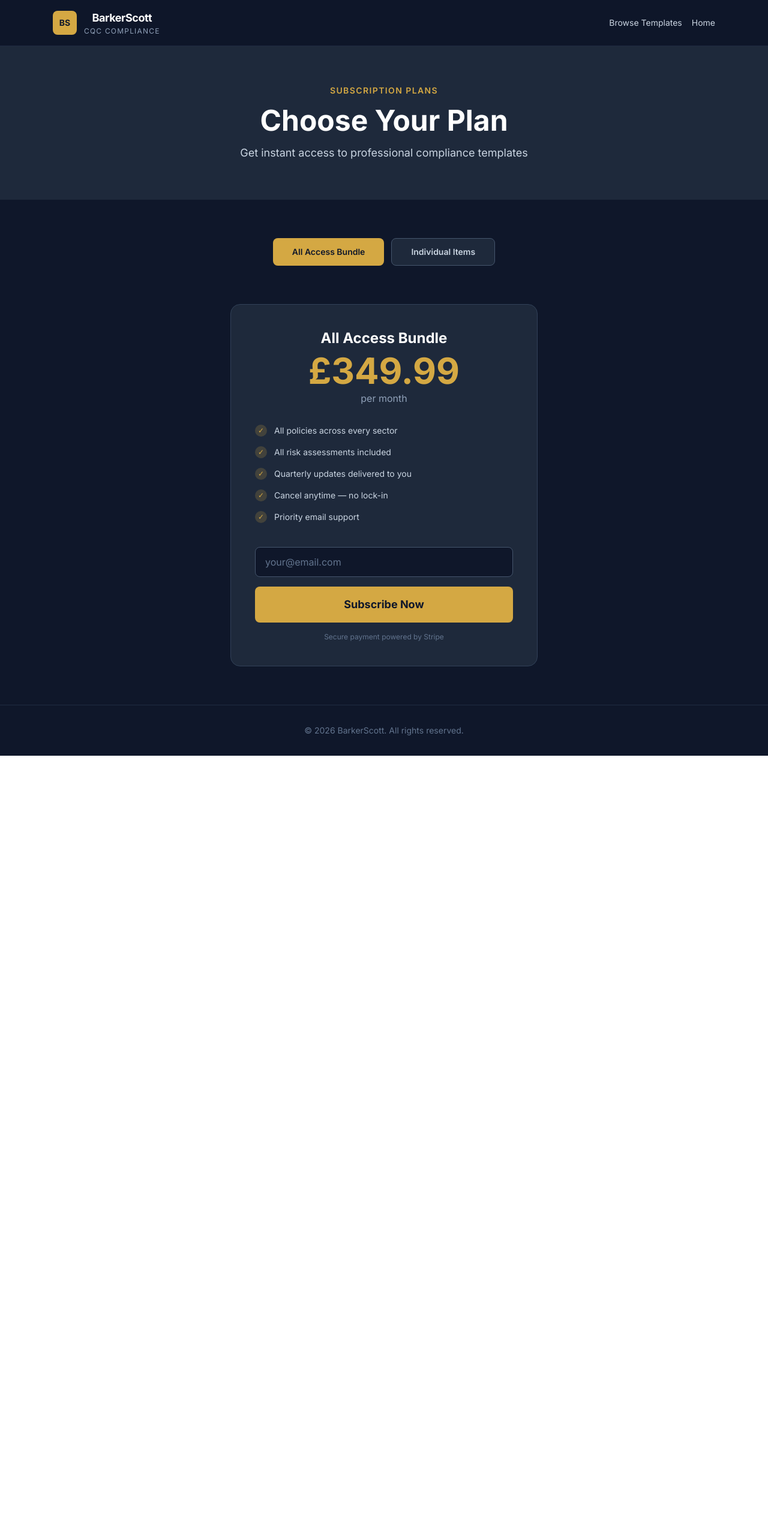
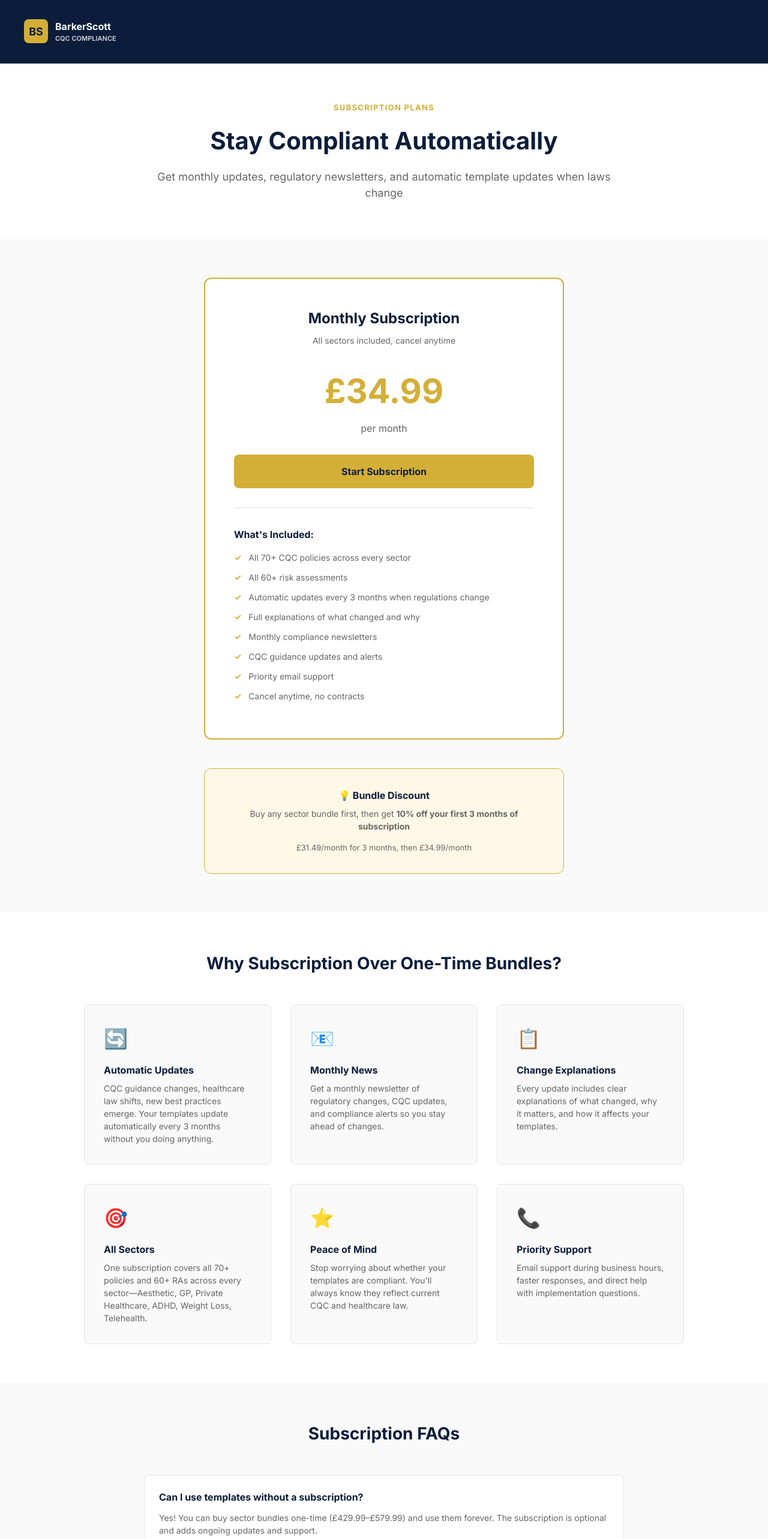
Before and after one commit to AScottCWC/barkerscott-web, a Next.js app: page /subscription in a window 1280 px wide. Shown: the top 2566 px of the page at 60% size. Before the commit the page ends 1260 px from the top, so only its background shows below. Built offline with nearby package versions, Linux system fonts and the light colour scheme.

Commit message:
Refactor SubscriptionPage layout and styles

```diff
--- a/app/subscription/page.tsx
+++ b/app/subscription/page.tsx
@@ -1,125 +1,278 @@
 'use client';
 
-import { useState } from 'react';
-import { useRouter } from 'next/navigation';
+import Link from 'next/link';
 
 export default function SubscriptionPage() {
-  const [email, setEmail] = useState('');
-  const [loading, setLoading] = useState(false);
-  const [error, setError] = useState('');
-  const [plan, setPlan] = useState<'bundle' | 'individual'>('bundle');
-  const router = useRouter();
-
-  const handleCheckout = async (e: React.FormEvent) => {
-    e.preventDefault();
-    setError('');
-    setLoading(true);
-    try {
-      const res = await fetch('/api/checkout', {
-        method: 'POST',
-        headers: { 'Content-Type': 'application/json' },
-        body: JSON.stringify({ email, plan }),
-      });
-      if (!res.ok) throw new Error('Checkout failed');
-      const { url } = await res.json();
-      if (url) router.push(url);
-    } catch (err: any) {
-      setError(err.message);
-    } finally {
-      setLoading(false);
-    }
-  };
-
   return (
-    <div className="min-h-screen bg-[#0f172a]">
-      {/* Nav */}
-      <nav className="border-b border-slate-700/50 bg-[#0f172a]/95 backdrop-blur-sm">
-        <div className="max-w-6xl mx-auto px-6 py-4 flex justify-between items-center">
-          <button onClick={() => router.push('/')} className="flex items-center gap-3">
-            <div className="w-10 h-10 bg-[#d4a843] rounded-lg flex items-center justify-center text-[#0f172a] font-bold text-sm">BS</div>
+    <div style={{ fontFamily: "'Inter', -apple-system, sans-serif", color: '#1a1a1a', minHeight: '100vh', backgroundColor: '#f9f9f9' }}>
+      {/* HEADER */}
+      <header style={{
+        backgroundColor: '#0B1D3A',
+        color: '#fff',
+        padding: '2rem 1.5rem',
+        borderBottom: '1px solid #1a2f4a'
+      }}>
+        <div style={{ maxWidth: '1200px', margin: '0 auto', display: 'flex', justifyContent: 'space-between', alignItems: 'center' }}>
+          <Link href="/" style={{ textDecoration: 'none' }}>
+            <div style={{ display: 'flex', alignItems: 'center', gap: '0.75rem', cursor: 'pointer' }}>
+              <div style={{ backgroundColor: '#D4AF37', color: '#0B1D3A', width: '40px', height: '40px', borderRadius: '8px', display: 'flex', alignItems: 'center', justifyContent: 'center', fontWeight: 'bold', fontSize: '18px' }}>BS</div>
               <div>
-              <div className="text-white font-bold text-lg tracking-tight">BarkerScott</div>
-              <div className="text-slate-400 text-xs tracking-widest uppercase">CQC Compliance</div>
-            </div>
-          </button>
-          <div className="flex items-center gap-4">
-            <button onClick={() => router.push('/policies')} className="text-slate-300 hover:text-white text-sm">Browse Templates</button>
-            <button onClick={() => router.push('/')} className="text-slate-300 hover:text-white text-sm">Home</button>
+                <div style={{ fontWeight: '700', fontSize: '16px' }}>BarkerScott</div>
+                <div style={{ fontSize: '11px', color: '#d1d5db', fontWeight: '600' }}>CQC COMPLIANCE</div>
               </div>
             </div>
-      </nav>
+          </Link>
+        </div>
+      </header>
 
-      {/* Hero */}
-      <div className="bg-[#1e293b] py-16">
-        <div className="max-w-4xl mx-auto px-6 text-center">
-          <p className="text-[#d4a843] text-sm font-semibold tracking-widest uppercase mb-4">Subscription Plans</p>
-          <h1 className="text-5xl font-bold text-white mb-4">Choose Your Plan</h1>
-          <p className="text-slate-300 text-lg">Get instant access to professional compliance templates</p>
+      {/* HERO */}
+      <section style={{ padding: '4rem 1.5rem', backgroundColor: '#fff', textAlign: 'center' }}>
+        <div style={{ maxWidth: '800px', margin: '0 auto' }}>
+          <div style={{ fontSize: '13px', fontWeight: '700', letterSpacing: '0.1em', color: '#D4AF37', marginBottom: '1rem', textTransform: 'uppercase' }}>
+            SUBSCRIPTION PLANS
+          </div>
+          <h1 style={{ fontSize: '2.5rem', fontWeight: '700', color: '#0B1D3A', marginBottom: '1rem' }}>
+            Stay Compliant Automatically
+          </h1>
+          <p style={{ fontSize: '18px', color: '#666' }}>
+            Get monthly updates, regulatory newsletters, and automatic template updates when laws change
+          </p>
+        </div>
+      </section>
+
+      {/* SUBSCRIPTION CARD */}
+      <section style={{ padding: '4rem 1.5rem', backgroundColor: '#f9f9f9' }}>
+        <div style={{ maxWidth: '600px', margin: '0 auto' }}>
+          <div style={{
+            backgroundColor: '#fff',
+            padding: '3rem',
+            borderRadius: '12px',
+            border: '2px solid #D4AF37',
+            textAlign: 'center'
+          }}>
+            <h2 style={{ fontSize: '24px', fontWeight: '700', color: '#0B1D3A', marginBottom: '0.5rem' }}>
+              Monthly Subscription
+            </h2>
+            <p style={{ fontSize: '14px', color: '#666', marginBottom: '2rem' }}>
+              All sectors included, cancel anytime
+            </p>
+
+            <div style={{ fontSize: '3.5rem', fontWeight: '700', color: '#D4AF37', marginBottom: '0.5rem' }}>
+              £34.99
+            </div>
+            <p style={{ fontSize: '16px', color: '#666', marginBottom: '2rem' }}>
+              per month
+            </p>
+
+            <button style={{
+              width: '100%',
+              backgroundColor: '#D4AF37',
+              color: '#0B1D3A',
+              padding: '1rem',
+              border: 'none',
+              borderRadius: '8px',
+              fontWeight: '700',
+              fontSize: '16px',
+              cursor: 'pointer',
+              marginBottom: '2rem'
+            }}>
+              Start Subscription
+            </button>
+
+            <div style={{ textAlign: 'left', borderTop: '1px solid #e5e5e5', paddingTop: '2rem' }}>
+              <h3 style={{ fontSize: '16px', fontWeight: '700', color: '#0B1D3A', marginBottom: '1rem' }}>
+                What's Included:
+              </h3>
+              <ul style={{ listStyle: 'none', padding: 0, margin: 0 }}>
+                {[
+                  'All 70+ CQC policies across every sector',
+                  'All 60+ risk assessments',
+                  'Automatic updates every 3 months when regulations change',
+                  'Full explanations of what changed and why',
+                  'Monthly compliance newsletters',
+                  'CQC guidance updates and alerts',
+                  'Priority email support',
+                  'Cancel anytime, no contracts'
+                ].map((item, i) => (
+                  <li key={i} style={{ display: 'flex', gap: '0.75rem', marginBottom: '0.75rem', fontSize: '14px', color: '#666' }}>
+                    <span style={{ color: '#D4AF37', fontWeight: '700' }}>✓</span>
+                    {item}
+                  </li>
+                ))}
+              </ul>
             </div>
           </div>
 
-      <div className="max-w-5xl mx-auto px-6 py-16">
-        {/* Plan Toggle */}
-        <div className="flex justify-center gap-3 mb-16">
-          <button onClick={() => setPlan('bundle')} className={`px-8 py-3 rounded-lg font-semibold text-sm transition ${plan === 'bundle' ? 'bg-[#d4a843] text-[#0f172a]' : 'bg-[#1e293b] text-slate-300 border border-slate-600 hover:border-[#d4a843]'}`}>
-            All Access Bundle
-          </button>
-          <button onClick={() => setPlan('individual')} className={`px-8 py-3 rounded-lg font-semibold text-sm transition ${plan === 'individual' ? 'bg-[#d4a843] text-[#0f172a]' : 'bg-[#1e293b] text-slate-300 border border-slate-600 hover:border-[#d4a843]'}`}>
-            Individual Items
-          </button>
+          {/* DISCOUNT OFFER */}
+          <div style={{ marginTop: '3rem', padding: '2rem', backgroundColor: '#fff8e6', borderRadius: '12px', border: '1px solid #D4AF37', textAlign: 'center' }}>
+            <h3 style={{ fontSize: '16px', fontWeight: '700', color: '#0B1D3A', marginBottom: '0.5rem' }}>
+              💡 Bundle Discount
+            </h3>
+            <p style={{ fontSize: '14px', color: '#666', marginBottom: '1rem' }}>
+              Buy any sector bundle first, then get <strong>10% off your first 3 months of subscription</strong>
+            </p>
+            <p style={{ fontSize: '13px', color: '#666' }}>
+              £31.49/month for 3 months, then £34.99/month
+            </p>
           </div>
+        </div>
+      </section>
 
-        {plan === 'bundle' ? (
-          <div className="max-w-lg mx-auto">
-            <div className="bg-[#1e293b] border border-slate-700 rounded-2xl p-10">
-              <div className="text-center mb-8">
-                <h2 className="text-2xl font-bold text-white mb-2">All Access Bundle</h2>
-                <div className="text-6xl font-bold text-[#d4a843] mb-1">£349.99</div>
-                <p className="text-slate-400">per month</p>
-              </div>
-              <div className="space-y-4 mb-10">
-                {['All policies across every sector', 'All risk assessments included', 'Quarterly updates delivered to you', 'Cancel anytime — no lock-in', 'Priority email support'].map((item) => (
-                  <div key={item} className="flex items-center gap-3">
-                    <div className="w-5 h-5 bg-[#d4a843]/20 rounded-full flex items-center justify-center flex-shrink-0">
-                      <span className="text-[#d4a843] text-xs">✓</span>
-                    </div>
-                    <span className="text-slate-300 text-sm">{item}</span>
+      {/* WHY SUBSCRIBE */}
+      <section style={{ padding: '4rem 1.5rem', backgroundColor: '#fff' }}>
+        <div style={{ maxWidth: '1000px', margin: '0 auto' }}>
+          <h2 style={{ fontSize: '28px', fontWeight: '700', color: '#0B1D3A', marginBottom: '3rem', textAlign: 'center' }}>
+            Why Subscription Over One-Time Bundles?
+          </h2>
+
+          <div style={{ display: 'grid', gridTemplateColumns: 'repeat(auto-fit, minmax(280px, 1fr))', gap: '2rem' }}>
+            {[
+              {
+                icon: '🔄',
+                title: 'Automatic Updates',
+                desc: 'CQC guidance changes, healthcare law shifts, new best practices emerge. Your templates update automatically every 3 months without you doing anything.'
+              },
+              {
+                icon: '📧',
+                title: 'Monthly News',
+                desc: 'Get a monthly newsletter of regulatory changes, CQC updates, and compliance alerts so you stay ahead of changes.'
+              },
+              {
+                icon: '📋',
+                title: 'Change Explanations',
+                desc: 'Every update includes clear explanations of what changed, why it matters, and how it affects your templates.'
+              },
+              {
+                icon: '🎯',
+                title: 'All Sectors',
+                desc: 'One subscription covers all 70+ policies and 60+ RAs across every sector—Aesthetic, GP, Private Healthcare, ADHD, Weight Loss, Telehealth.'
+              },
+              {
+                icon: '⭐',
+                title: 'Peace of Mind',
+                desc: 'Stop worrying about whether your templates are compliant. You\'ll always know they reflect current CQC and healthcare law.'
+              },
+              {
+                icon: '📞',
+                title: 'Priority Support',
+                desc: 'Email support during business hours, faster responses, and direct help with implementation questions.'
+              }
+            ].map((item, i) => (
+              <div key={i} style={{
+                padding: '2rem',
+                backgroundColor: '#f9f9f9',
+                borderRadius: '8px',
+                border: '1px solid #e5e5e5'
+              }}>
+                <div style={{ fontSize: '2rem', marginBottom: '1rem' }}>{item.icon}</div>
+                <h3 style={{ fontSize: '16px', fontWeight: '700', color: '#0B1D3A', marginBottom: '0.5rem' }}>
+                  {item.title}
+                </h3>
+                <p style={{ fontSize: '14px', color: '#666', margin: 0 }}>
+                  {item.desc}
+                </p>
               </div>
             ))}
           </div>
-              <form onSubmit={handleCheckout} className="space-y-4">
-                <input type="email" value={email} onChange={(e) => setEmail(e.target.value)} required placeholder="your@email.com" className="w-full px-4 py-3 bg-[#0f172a] border border-slate-600 rounded-lg text-white placeholder-slate-500 focus:outline-none focus:border-[#d4a843]" />
-                {error && <div className="bg-red-900/30 border border-red-700 text-red-300 px-4 py-3 rounded-lg text-sm">{error}</div>}
-                <button type="submit" disabled={loading} className="w-full bg-[#d4a843] hover:bg-[#c49a3a] text-[#0f172a] font-bold py-4 rounded-lg transition disabled:opacity-50 text-lg">
-                  {loading ? 'Processing...' : 'Subscribe Now'}
-                </button>
-              </form>
-              <p className="text-center text-slate-500 text-xs mt-4">Secure payment powered by Stripe</p>
+        </div>
+      </section>
+
+      {/* FAQ */}
+      <section style={{ padding: '4rem 1.5rem', backgroundColor: '#f9f9f9' }}>
+        <div style={{ maxWidth: '800px', margin: '0 auto' }}>
+          <h2 style={{ fontSize: '28px', fontWeight: '700', color: '#0B1D3A', marginBottom: '3rem', textAlign: 'center' }}>
+            Subscription FAQs
+          </h2>
+
+          <div style={{ display: 'flex', flexDirection: 'column', gap: '1rem' }}>
+            {[
+              {
+                q: 'Can I use templates without a subscription?',
+                a: 'Yes! You can buy sector bundles one-time (£429.99–£579.99) and use them forever. The subscription is optional and adds ongoing updates and support.'
+              },
+              {
+                q: 'How often do templates actually update?',
+                a: 'We review regulations every 3 months. If CQC guidance, healthcare law, or best practices change in ways that affect your templates, we update them and send you the new version with a full explanation of changes.'
+              },
+              {
+                q: 'What if I buy a bundle first?',
+                a: 'You can! Many customers buy a bundle to use immediately, then add a subscription later for ongoing updates. If you buy a bundle and subscribe within 30 days, you get 10% off your first 3 months (£31.49/month).'
+              },
+              {
+                q: 'Can I cancel anytime?',
+                a: 'Yes, absolutely. No contracts, no penalties. Cancel your subscription anytime and keep your current templates. They\'re yours to use forever.'
+              },
+              {
+                q: 'Do I need all sectors?',
+                a: 'No. With the subscription, you get access to all 70+ policies and 60+ RAs across every sector—but you\'ll only use what\'s relevant to your business.'
+              },
+              {
+                q: 'Is the subscription worth it?',
+                a: 'If regulations change and you don\'t update your templates, you could face CQC inspection findings or compliance issues. At £34.99/month, the subscription costs less than 1 hour of consultant time per month—and handles compliance automatically.'
+              }
+            ].map((faq, i) => (
+              <div key={i} style={{
+                backgroundColor: '#fff',
+                padding: '1.5rem',
+                borderRadius: '8px',
+                border: '1px solid #e5e5e5'
+              }}>
+                <h3 style={{ fontSize: '16px', fontWeight: '700', color: '#0B1D3A', marginBottom: '0.75rem' }}>
+                  {faq.q}
+                </h3>
+                <p style={{ fontSize: '14px', color: '#666', margin: 0 }}>
+                  {faq.a}
+                </p>
+              </div>
+            ))}
           </div>
         </div>
-        ) : (
-          <div className="grid md:grid-cols-2 gap-8 max-w-3xl mx-auto">
-            <div className="bg-[#1e293b] border border-slate-700 rounded-2xl p-8 text-center">
-              <h3 className="text-xl font-bold text-white mb-2">Individual Policy</h3>
-              <div className="text-5xl font-bold text-[#d4a843] mb-1">£39.99</div>
-              <p className="text-slate-400 mb-6">per template</p>
-              <p className="text-slate-300 text-sm mb-8">Single policy document, professionally written and CQC-aligned</p>
-              <button onClick={() => router.push('/policies')} className="w-full bg-[#d4a843] hover:bg-[#c49a3a] text-[#0f172a] font-bold py-3 rounded-lg transition">Browse Policies</button>
-            </div>
-            <div className="bg-[#1e293b] border border-slate-700 rounded-2xl p-8 text-center">
-              <h3 className="text-xl font-bold text-white mb-2">Individual Risk Assessment</h3>
-              <div className="text-5xl font-bold text-[#d4a843] mb-1">£34.99</div>
-              <p className="text-slate-400 mb-6">per template</p>
-              <p className="text-slate-300 text-sm mb-8">Single RA document, sector-specific and ready to customise</p>
-              <button onClick={() => router.push('/policies')} className="w-full bg-[#d4a843] hover:bg-[#c49a3a] text-[#0f172a] font-bold py-3 rounded-lg transition">Browse RAs</button>
+      </section>
+
+      {/* CTA */}
+      <section style={{ padding: '4rem 1.5rem', backgroundColor: 'linear-gradient(135deg, #0B1D3A 0%, #1a2f4a 100%)', backgroundImage: 'linear-gradient(135deg, #0B1D3A 0%, #1a2f4a 100%)', color: '#fff', textAlign: 'center' }}>
+        <div style={{ maxWidth: '600px', margin: '0 auto' }}>
+          <h2 style={{ fontSize: '2rem', fontWeight: '700', marginBottom: '1rem', color: '#D4AF37' }}>
+            Ready to Stay Compliant?
+          </h2>
+          <p style={{ fontSize: '16px', color: '#d1d5db', marginBottom: '2rem' }}>
+            Start with a bundle for immediate templates, then add a subscription for peace of mind and automatic updates.
+          </p>
+          <div style={{ display: 'flex', gap: '1rem', justifyContent: 'center', flexWrap: 'wrap' }}>
+            <button style={{
+              backgroundColor: '#D4AF37',
+              color: '#0B1D3A',
+              padding: '1rem 2rem',
+              border: 'none',
+              borderRadius: '8px',
+              fontWeight: '700',
+              fontSize: '16px',
+              cursor: 'pointer'
+            }}>
+              Start Subscription (£34.99/mo)
+            </button>
+            <Link href="/policies" style={{ textDecoration: 'none' }}>
+              <button style={{
+                backgroundColor: 'transparent',
+                color: '#D4AF37',
+                padding: '1rem 2rem',
+                border: '2px solid #D4AF37',
+                borderRadius: '8px',
+                fontWeight: '700',
+                fontSize: '16px',
+                cursor: 'pointer'
+              }}>
+                Browse Bundles
+              </button>
+            </Link>
           </div>
         </div>
-        )}
-      </div>
+      </section>
 
-      {/* Footer */}
-      <footer className="border-t border-slate-700/50 py-8">
-        <p className="text-center text-slate-500 text-sm">© 2026 BarkerScott. All rights reserved.</p>
+      {/* FOOTER */}
+      <footer style={{ padding: '2rem 1.5rem', backgroundColor: '#000', color: '#999', textAlign: 'center', fontSize: '13px', borderTop: '1px solid #222' }}>
+        <p>© 2026 BarkerScott Ltd. All rights reserved.</p>
+        <p style={{ marginTop: '0.5rem' }}>📞 07407 184948 | 📧 info@barker-scott.co.uk</p>
       </footer>
     </div>
   );
```
Lines whose indentation alone changed are shown as unchanged.
